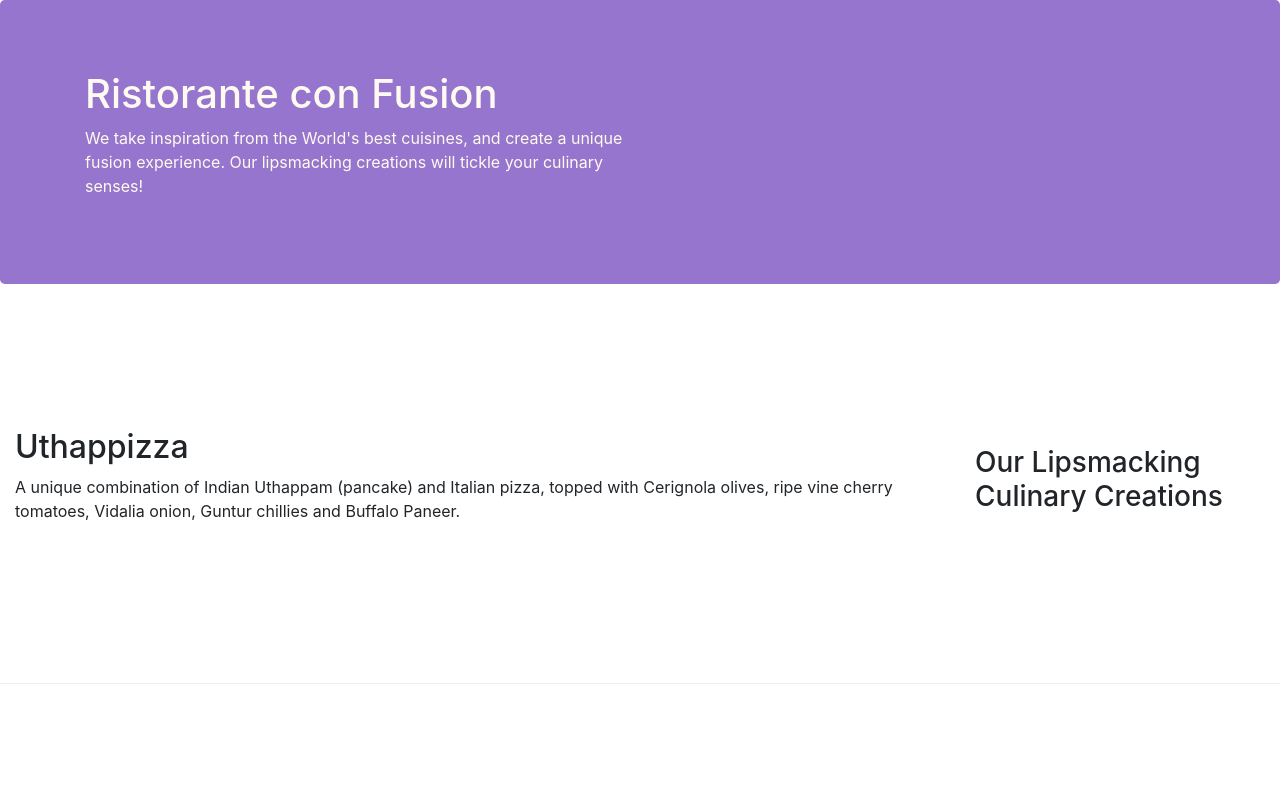
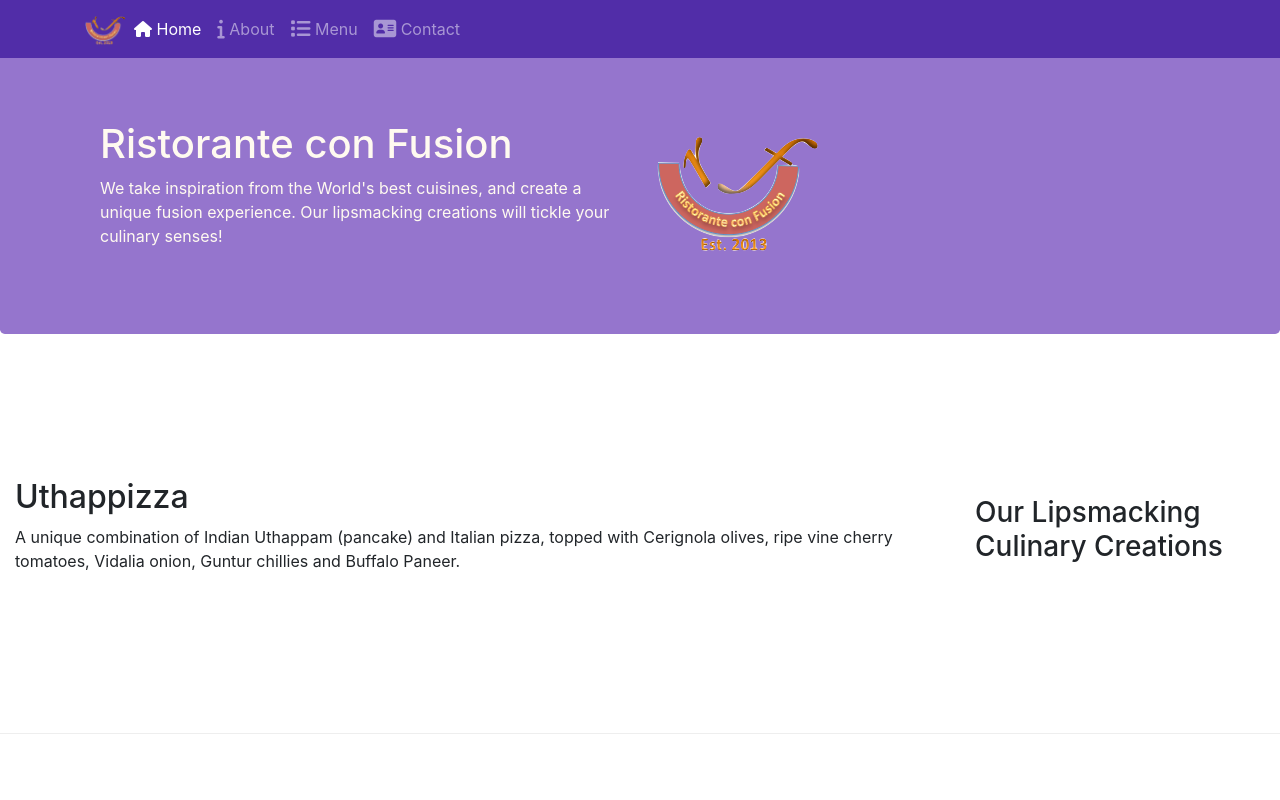
Before and after one commit to KashifBadr/FullStackModule1, a website: page index.html in a window 1280 px wide. Shown: the top 800 px of the page. Drawn offline with nearby package versions, Linux system fonts and the light colour scheme.

Commit message:
add logo

```diff
--- a/CSS/style.css
+++ b/CSS/style.css
@@ -1,4 +1,4 @@
-.roe-header{
+.row-header{
     margin:0px auto;
     padding: 0px auto;;
 }
@@ -24,3 +24,10 @@
     margin: 0px;
     color: #0f0f0f;
 }
+body{
+    padding: 50px 0px 0px 0px;
+    z-index: 0;
+}
+.navbar-dark{
+    background-color: #512DA8;
+}
--- a/index.html
+++ b/index.html
@@ -10,10 +10,30 @@
     <!-- Bootstrap CSS -->
     <link rel="stylesheet" href="node_modules/bootstrap/dist/css/bootstrap.min.css">
     <link rel="stylesheet" href="css/style.css">
+    <link rel="stylesheet" href="node_modules/font-awesome/css/font-awesome.min.css">
+    <link rel="stylesheet" href="node_modules/bootstrap-social/bootstrap-social.css">
     <title>Ristorante Con Fusion</title>
 </head>
 
 <body>
+
+    <nav class="navbar navbar-dark navbar-expand-sm fixed-top">
+        <div class="container">
+            <button class="navbar-toggler" type="button" data-toggle="collapse" data-target="#Navbar">
+                <span class="navbar-toggler-icon"></span>
+            </button>
+           <!-- <a class="navbar-brand mr-auto" href="#">Ristorante Con Fusion</a> -->
+           <a class="navbar-brand mr-auto" href="#"><img src="img/logo.png" height="30" width="41"></a>
+        <div class="collapse navbar-collapse" id="Navbar">
+                <ul class="navbar-nav mr-auto">
+                    <li class="nav-item active"><a class="nav-link" href="#"><span class= "fa fa-home"></span> Home</a></li>
+                    <li class="nav-item"><a class="nav-link" href="./aboutus.html"><span class= "fa fa-info fa-lg"></span> About</a></li>
+                    <li class="nav-item"><a class="nav-link" href="#"><span class= "fa fa-list fa-lg"></span> Menu</a></li>
+                    <li class="nav-item"><a class="nav-link" href="./contact.html"><span class= "fa fa-address-card fa-lg"></span> Contact</a></li>
+                </ul>
+            </div>
+        </div>
+    </nav>
 
     <header class = "jumbotron">
         <div class= "container">
@@ -22,7 +42,8 @@
                     <h1>Ristorante con Fusion</h1>
                     <p>We take inspiration from the World's best cuisines, and create a unique fusion experience. Our lipsmacking creations will tickle your culinary senses!</p>
                 </div>
-                <div class="col-12 col-sm">
+                <div class="col-12 col-sm align-self-center">
+                    <img src="img/logo.png" class="img-fluid">
                 </div>
             </div>
         </div>
```
Also changed, not shown: img/alberto.png (added), img/buffet.png (added), img/logo.png (added), img/uthappizza.png (added), 1 other file.
